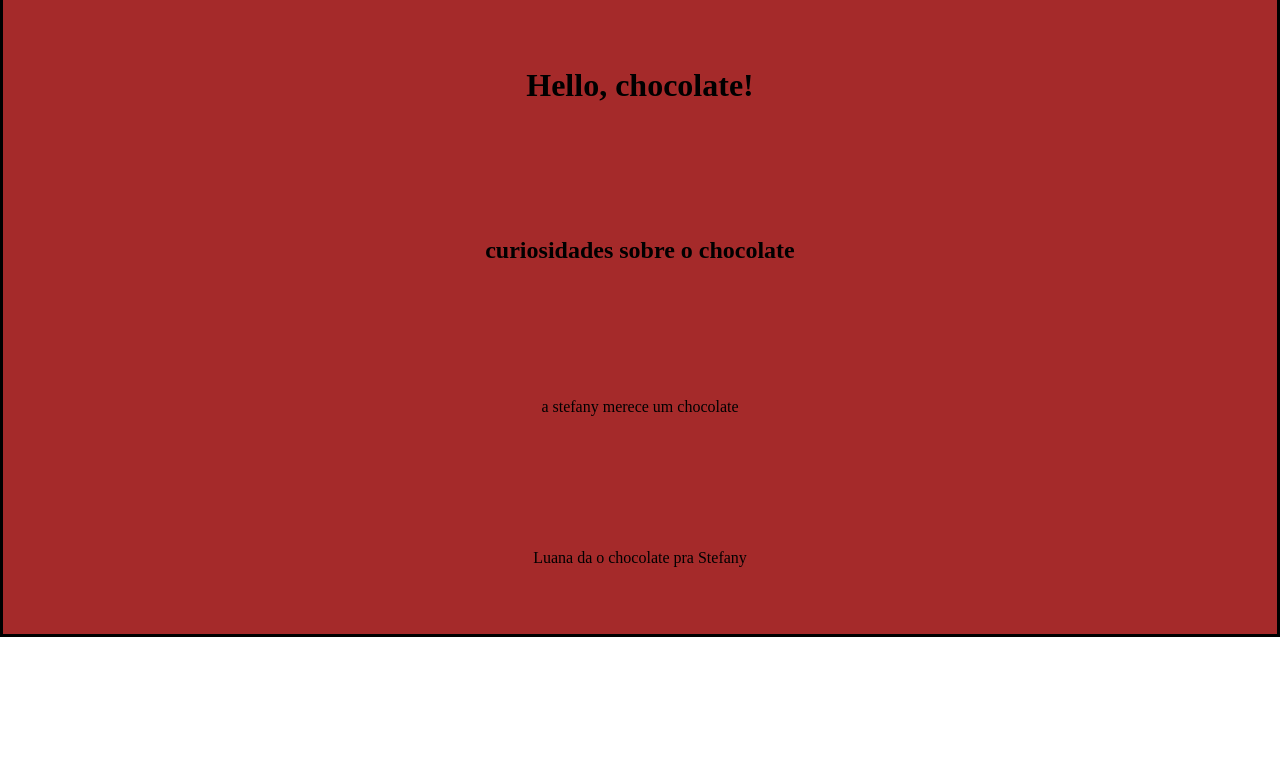
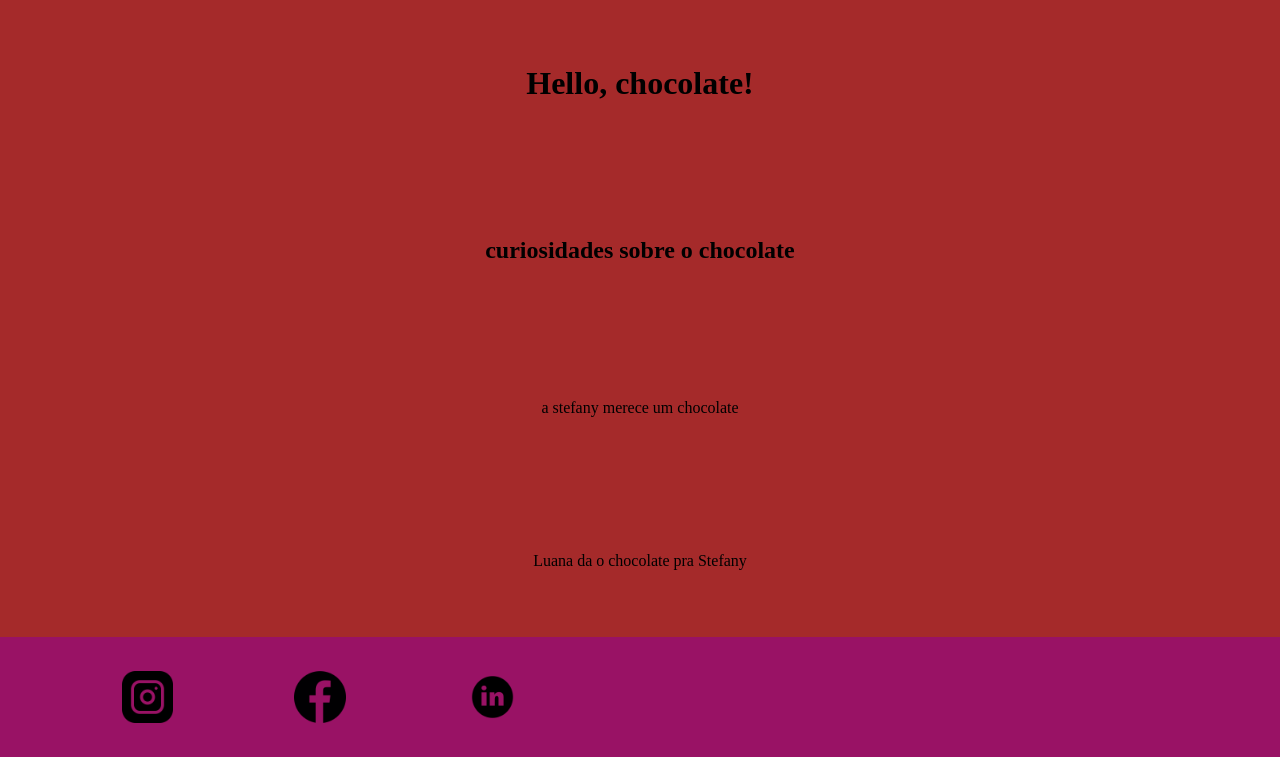
Before and after one commit to sbrunoalcantara/colabora-o-t2, a plain HTML site: page index.html in a window 1280 px wide. Shown: the part 30-800 px from the top of the page. Drawn offline with Linux system fonts and the light colour scheme.

Commit message:
footer att

```diff
--- a/index.html
+++ b/index.html
@@ -26,5 +26,17 @@
         <p>a stefany merece um chocolate</p>
         <p>Luana da o chocolate pra Stefany</p>
     </main>
+    <footer class="container_footer">
+        <section class="container_social">
+            <figure>
+                <img src="./instagram.png"
+                    alt="">
+                <img  src="facebook.png"
+                    alt="">
+                <img src="in.png"
+                    alt="">
+            </figure>
+        </section>
+    </footer>
 </body>
 </html>
--- a/styles.css
+++ b/styles.css
@@ -42,9 +42,36 @@ li:hover{
 main{
     background-color: brown;
     height: 80vh;
-    border: solid;
     display: flex;
     flex-direction: column;
     align-items: center;
     justify-content: space-around;
 }
+
+.container_footer {
+    background-color: #991265;
+    max-width: 1920px;
+    width: 100%;
+    margin: auto;
+    height: 120px;
+    display: flex;
+}
+
+.container_social {
+    display: flex;
+    align-items: center;
+}
+
+.container_social figure {
+  display: flex;
+  justify-content: space-evenly;
+  width: 50%;
+
+}
+
+.container_footer img {
+    width: 8%;
+
+
+
+}
```
Also changed, not shown: Instagram.png (added), facebook.png (added), in.png (added).
